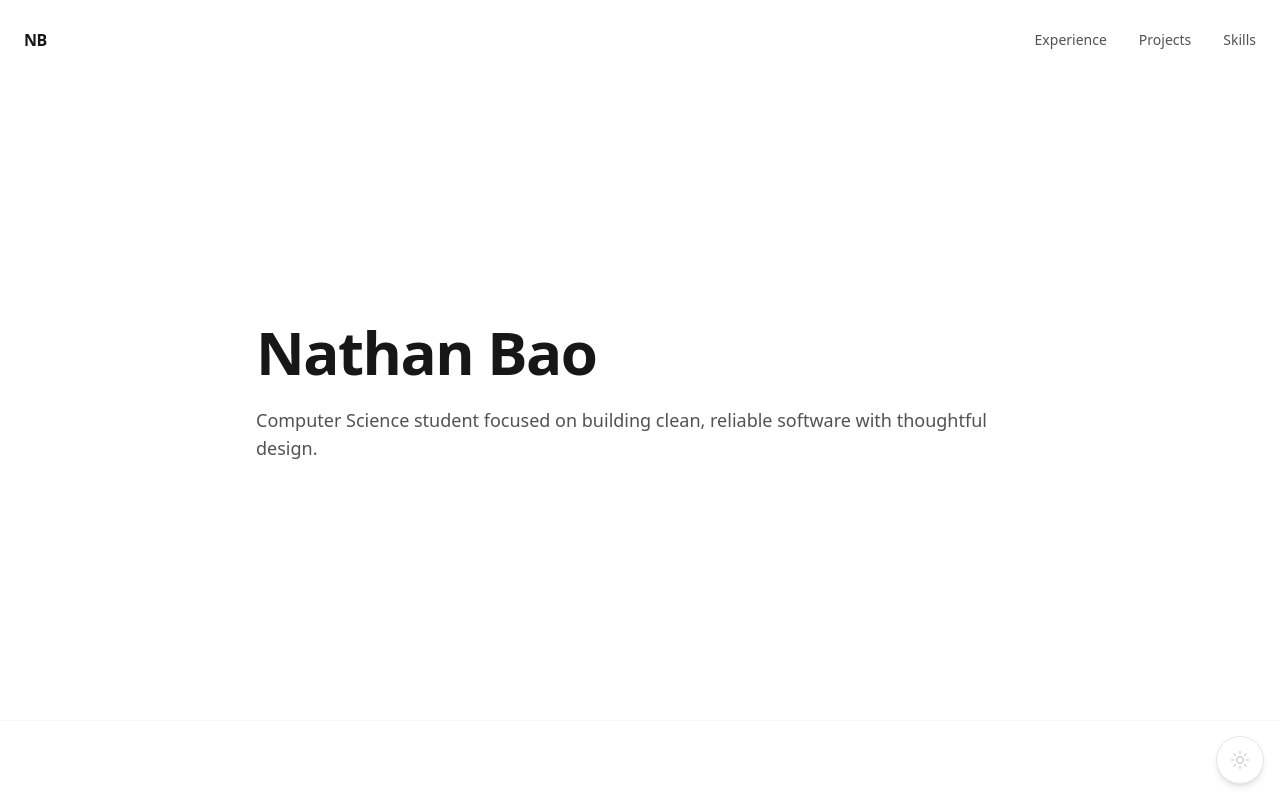
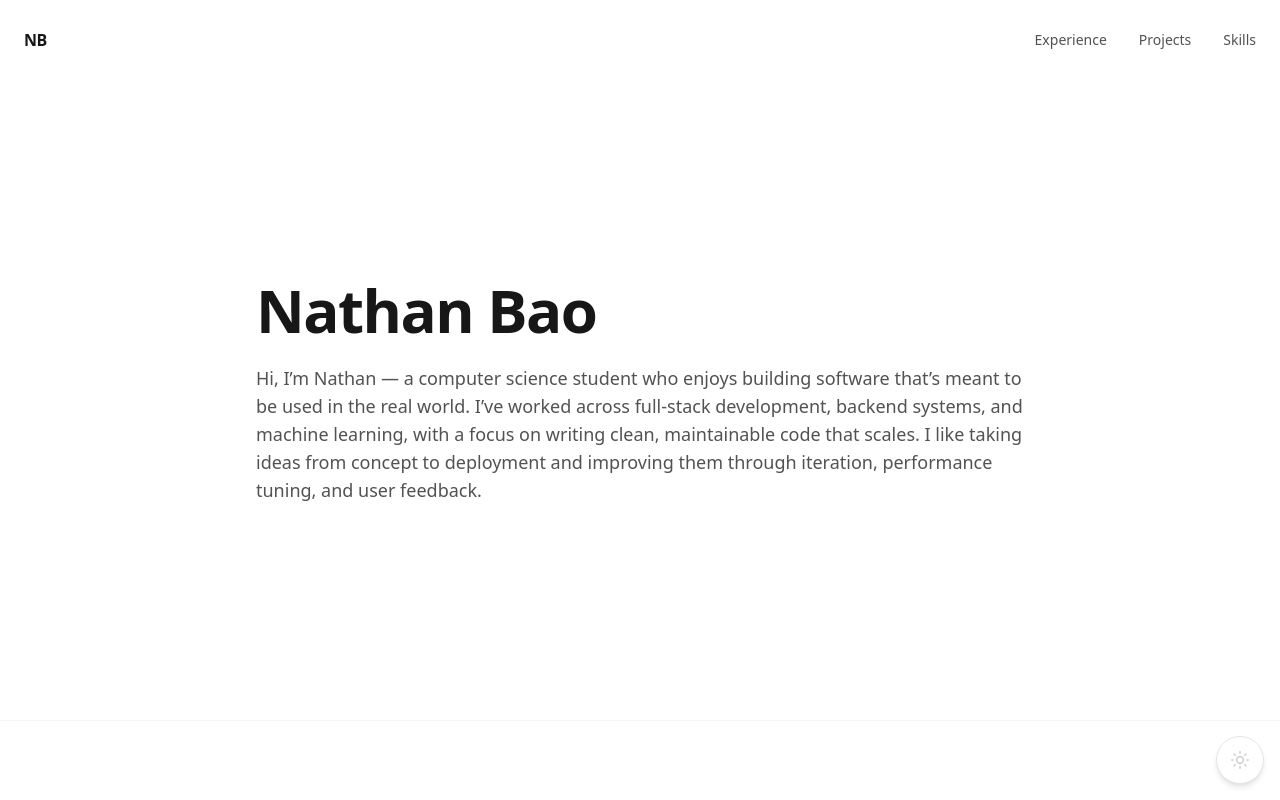
Before and after one commit to nathancbao/nathancbao.github.io, a React (Vite) app: page / in a window 1280 px wide. Shown: the top 800 px of the page. Built offline with nearby package versions, Linux system fonts and the light colour scheme.

Commit message:
updated personal statement

```diff
--- a/src/App.tsx
+++ b/src/App.tsx
@@ -20,8 +20,13 @@ export default function App() {
             </h1>
 
             <p className="mt-4 sm:mt-6 text-base sm:text-lg text-neutral-600 dark:text-neutral-400">
-              Computer Science student focused on building clean, reliable
-              software with thoughtful design.
+              Hi, I’m Nathan — a computer science student who enjoys building
+              software that’s meant to be used in the real world. I’ve worked
+              across full-stack development, backend systems, and machine
+              learning, with a focus on writing clean, maintainable code that
+              scales. I like taking ideas from concept to deployment and
+              improving them through iteration, performance tuning, and user
+              feedback.
             </p>
           </div>
         </section>
```
